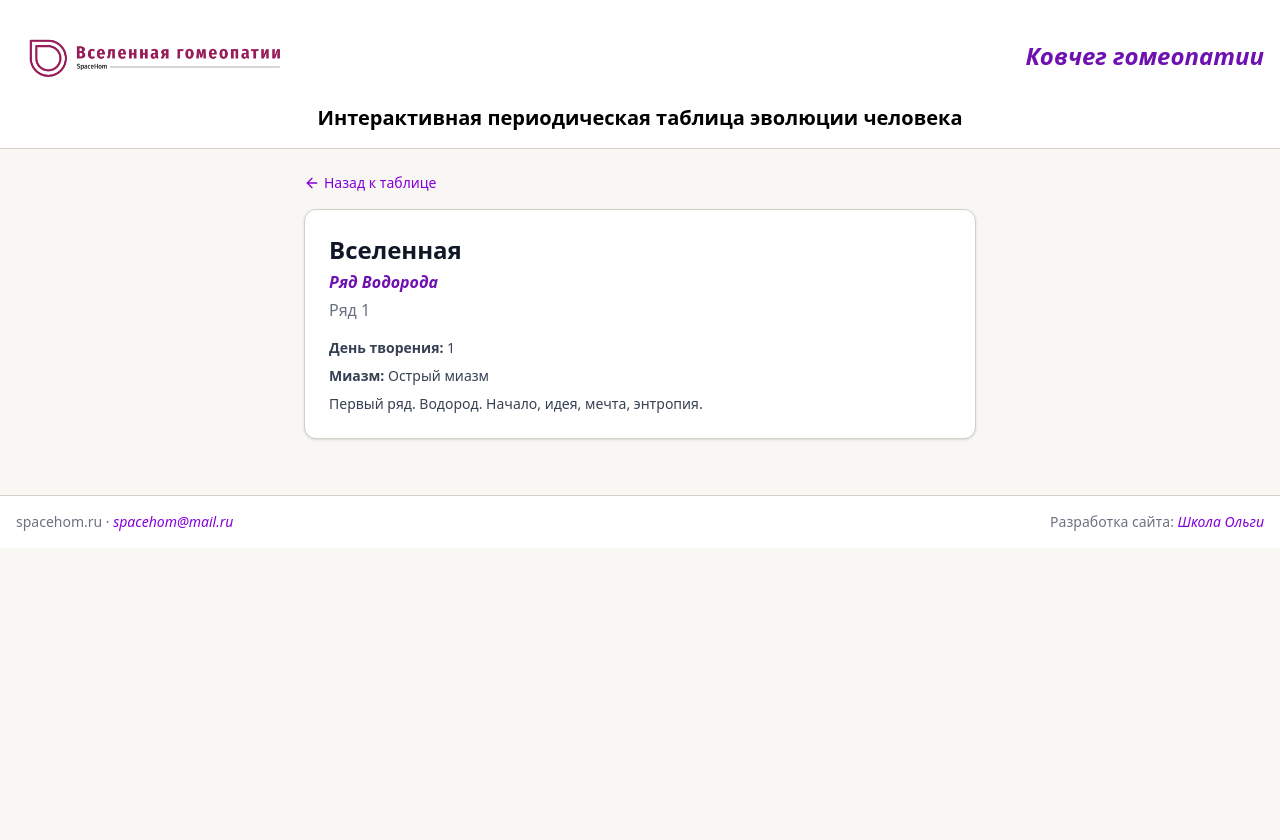
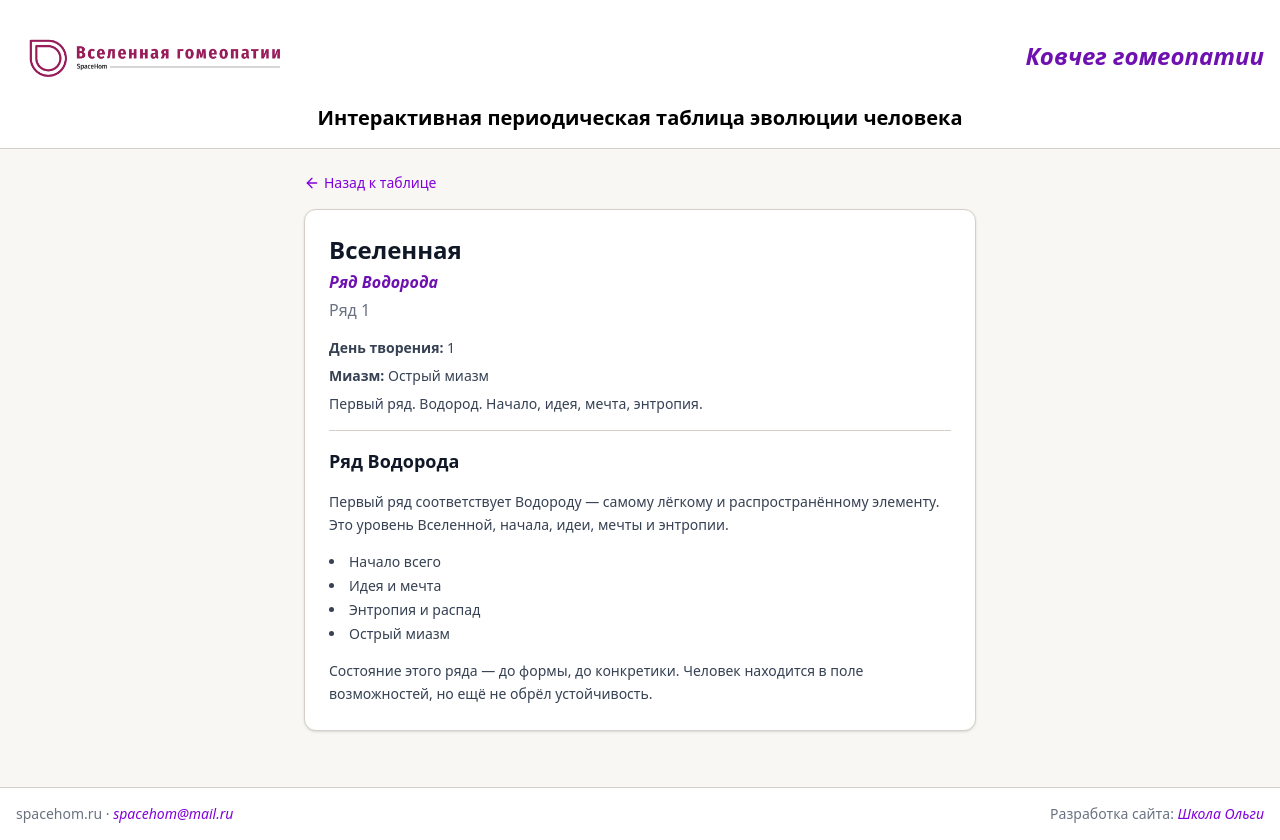
Before and after one commit to ZeroCreator/HomeopathyUniverse, a React (Vite) app: page /row/1 in a window 1280 px wide. Before the commit the page ends 800 px from the top, so only its background shows below. Built offline with nearby package versions, Linux system fonts and the light colour scheme.

Commit message:
add detail data

```diff
--- /dev/null
+++ b/src/components/ContentBlocks.tsx
@@ -0,0 +1,62 @@
+import type { ContentBlock } from '../types';
+
+interface ContentBlocksProps {
+  blocks: ContentBlock[];
+}
+
+export function ContentBlocks({ blocks }: ContentBlocksProps) {
+  return (
+    <div className="space-y-4">
+      {blocks.map((block, index) => {
+        const key = `${block.type}-${index}`;
+
+        switch (block.type) {
+          case 'heading':
+            return (
+              <h2
+                key={key}
+                className="text-lg font-semibold text-gray-900 mt-6 first:mt-0"
+              >
+                {block.content}
+              </h2>
+            );
+
+          case 'text':
+            return (
+              <p key={key} className="text-sm text-gray-700 leading-relaxed">
+                {block.content}
+              </p>
+            );
+
+          case 'image':
+            return (
+              <figure key={key} className="mt-4">
+                <img
+                  src={block.src}
+                  alt={block.alt || block.caption || 'Иллюстрация'}
+                  className="w-full max-h-80 object-contain rounded-lg border border-[#d4d0c8]"
+                />
+                {block.caption && (
+                  <figcaption className="mt-2 text-xs text-center text-gray-500">
+                    {block.caption}
+                  </figcaption>
+                )}
+              </figure>
+            );
+
+          case 'list':
+            return (
+              <ul key={key} className="list-disc list-inside text-sm text-gray-700 space-y-1">
+                {block.items.map((item, itemIndex) => (
+                  <li key={itemIndex}>{item}</li>
+                ))}
+              </ul>
+            );
+
+          default:
+            return null;
+        }
+      })}
+    </div>
+  );
+}
--- /dev/null
+++ b/src/data/detailData.json
@@ -0,0 +1,123 @@
+{
+  "columns": {
+    "1": {
+      "image": "/1.png",
+      "blocks": [
+        {
+          "type": "heading",
+          "content": "Общая характеристика"
+        },
+        {
+          "type": "text",
+          "content": "Первая колонка — это точка отсчёта. Здесь рождается замысел, возникает первая идея, закладывается личная история. Это состояние чистого потенциала, когда ещё нет формы, но уже есть направление."
+        },
+        {
+          "type": "list",
+          "items": [
+            "Начало и проект",
+            "Личная история и замысел",
+            "Выбор направления",
+            "Потенциал без формы"
+          ]
+        },
+        {
+          "type": "text",
+          "content": "В гомеопатическом смысле первая колонка часто соответствует состоянию перед действием: ощущение возможности, ожидание, надежда, а иногда и тревога перед стартом."
+        }
+      ]
+    },
+    "2": {
+      "image": "/2.png",
+      "blocks": [
+        {
+          "type": "heading",
+          "content": "Скрытое и непроявленное"
+        },
+        {
+          "type": "text",
+          "content": "Вторая колонка — про внутреннее пространство, тайну, то, что ещё не вышло наружу. Это область связей с миром, которые пока не осознаны или скрыты."
+        },
+        {
+          "type": "list",
+          "items": [
+            "Скрытые мотивы",
+            "Непроявленные связи",
+            "Проникновение вглубь",
+            "Интуиция и тайное знание"
+          ]
+        }
+      ]
+    },
+    "3": { "image": "/3.png" },
+    "4": { "image": "/4.png" },
+    "5": { "image": "/5.png" },
+    "6": { "image": "/6.png" },
+    "7": { "image": "/7.png" },
+    "8": { "image": "/8.png" },
+    "9": { "image": "/9.png" },
+    "10": { "image": "/10.jpg" },
+    "11": { "image": "/11.png" },
+    "12": { "image": "/12.png" },
+    "13": { "image": "/13.png" },
+    "14": { "image": "/14.png" },
+    "15": { "image": "/15.png" },
+    "16": { "image": "/16.jpg" },
+    "17": { "image": "/17.png" },
+    "18": { "image": "/18.jpg" }
+  },
+  "rows": {
+    "1": {
+      "blocks": [
+        {
+          "type": "heading",
+          "content": "Ряд Водорода"
+        },
+        {
+          "type": "text",
+          "content": "Первый ряд соответствует Водороду — самому лёгкому и распространённому элементу. Это уровень Вселенной, начала, идеи, мечты и энтропии."
+        },
+        {
+          "type": "list",
+          "items": [
+            "Начало всего",
+            "Идея и мечта",
+            "Энтропия и распад",
+            "Острый миазм"
+          ]
+        },
+        {
+          "type": "text",
+          "content": "Состояние этого ряда — до формы, до конкретики. Человек находится в поле возможностей, но ещё не обрёл устойчивость."
+        }
+      ]
+    },
+    "2": {
+      "blocks": [
+        {
+          "type": "heading",
+          "content": "Ряд Углерода"
+        },
+        {
+          "type": "text",
+          "content": "Второй ряд — ряд Углерода. Здесь появляется пространство, любовь, познание и биполярность. Это уровень отношений между двумя полюсами."
+        },
+        {
+          "type": "list",
+          "items": [
+            "Пространство и граница",
+            "Любовь и отношения",
+            "Познание через противоположности",
+            "Сикотический миазм"
+          ]
+        }
+      ]
+    },
+    "3": {},
+    "4": {},
+    "5": {},
+    "6": {},
+    "7": {},
+    "6a": {},
+    "7a": {}
+  }
+}
--- /dev/null
+++ b/src/data/detailData.ts
@@ -0,0 +1,12 @@
+import rawData from './detailData.json';
+import type { DetailData, ColumnDetail, RowDetail, PeriodId } from '../types';
+
+export const detailData = rawData as DetailData;
+
+export const getColumnDetail = (id: number): ColumnDetail | undefined => {
+  return detailData.columns[String(id)];
+};
+
+export const getRowDetail = (period: PeriodId): RowDetail | undefined => {
+  return detailData.rows[String(period)];
+};
--- a/src/pages/ColumnPage.tsx
+++ b/src/pages/ColumnPage.tsx
@@ -1,40 +1,20 @@
 import { useParams, Navigate, Link } from 'react-router-dom';
 import { ArrowLeft } from 'lucide-react';
 import { getColumn } from '../data/tableData';
+import { getColumnDetail } from '../data/detailData';
+import { ContentBlocks } from '../components/ContentBlocks';
 
 export function ColumnPage() {
   const { id } = useParams<{ id: string }>();
   const columnId = id ? parseInt(id, 10) : NaN;
   const column = !isNaN(columnId) ? getColumn(columnId) : undefined;
+  const detail = getColumnDetail(columnId);
 
   if (!column) {
     return <Navigate to="/" replace />;
   }
 
-  // Добавляй сюда пути к картинкам для каждой колонки.
-  // Файлы должны лежать в папке public/.
-  const COLUMN_IMAGES: Record<number, string> = {
-    1: '/1.png',
-    2: '/2.png',
-    3: '/3.png',
-    4: '/4.png',
-    5: '/5.png',
-    6: '/6.png',
-    7: '/7.png',
-    8: '/8.png',
-    9: '/9.png',
-    10: '/10.jpg',
-    11: '/11.png',
-    12: '/12.png',
-    13: '/13.png',
-    14: '/14.png',
-    15: '/15.png',
-    16: '/16.jpg',
-    17: '/17.png',
-    18: '/18.jpg',
-  };
-
-  const imageSrc = COLUMN_IMAGES[column.id] || null;
+  const imageSrc = detail?.image ?? null;
 
   return (
     <div className="max-w-2xl mx-auto">
@@ -63,6 +43,12 @@ export function ColumnPage() {
         {column.description && (
           <p className="mt-4 text-sm text-gray-700">{column.description}</p>
         )}
+
+        {detail?.blocks && detail.blocks.length > 0 && (
+          <div className="mt-4 pt-4 border-t border-[#d4d0c8]">
+            <ContentBlocks blocks={detail.blocks} />
+          </div>
+        )}
       </div>
     </div>
   );
--- a/src/pages/RowPage.tsx
+++ b/src/pages/RowPage.tsx
@@ -1,6 +1,8 @@
 import { useParams, Navigate, Link } from 'react-router-dom';
 import { ArrowLeft } from 'lucide-react';
 import { getRow } from '../data/tableData';
+import { getRowDetail } from '../data/detailData';
+import { ContentBlocks } from '../components/ContentBlocks';
 import type { PeriodId } from '../types';
 
 function parsePeriod(period: string): PeriodId | undefined {
@@ -14,10 +16,13 @@ export function RowPage() {
   const { period } = useParams<{ period: string }>();
   const periodId = period ? parsePeriod(period) : undefined;
   const row = periodId ? getRow(periodId) : undefined;
+  const detail = periodId ? getRowDetail(periodId) : undefined;
 
   if (!row) {
     return <Navigate to="/" replace />;
   }
+
+  const imageSrc = detail?.image ?? null;
 
   return (
     <div className="max-w-2xl mx-auto">
@@ -33,6 +38,14 @@ export function RowPage() {
         {row.subtitle && <p className="text-purple-800 italic font-semibold mt-1">{row.subtitle}</p>}
         <p className="text-gray-500 mt-1">Ряд {row.id}</p>
 
+        {imageSrc && (
+          <img
+            src={imageSrc}
+            alt={row.title}
+            className="mt-4 w-full max-h-80 object-contain rounded-lg border border-[#d4d0c8]"
+          />
+        )}
+
         <div className="mt-4 space-y-2 text-sm text-gray-700">
           {row.creationDay && (
             <p><span className="font-semibold">День творения:</span> {row.creationDay}</p>
@@ -42,6 +55,12 @@ export function RowPage() {
           )}
           {row.description && <p>{row.description}</p>}
         </div>
+
+        {detail?.blocks && detail.blocks.length > 0 && (
+          <div className="mt-4 pt-4 border-t border-[#d4d0c8]">
+            <ContentBlocks blocks={detail.blocks} />
+          </div>
+        )}
       </div>
     </div>
   );
--- a/src/types/index.ts
+++ b/src/types/index.ts
@@ -51,3 +51,24 @@ export interface TableData {
 }
 
 export type ViewMode = 'all' | 'elements' | 'plants' | 'animals';
+
+export type ContentBlock =
+  | { type: 'heading'; content: string }
+  | { type: 'text'; content: string }
+  | { type: 'image'; src: string; caption?: string; alt?: string }
+  | { type: 'list'; items: string[] };
+
+export interface ColumnDetail {
+  image?: string;
+  blocks?: ContentBlock[];
+}
+
+export interface RowDetail {
+  image?: string;
+  blocks?: ContentBlock[];
+}
+
+export interface DetailData {
+  columns: Record<string, ColumnDetail>;
+  rows: Record<string, RowDetail>;
+}
```
Also changed, not shown: src/data/tableData.json.
